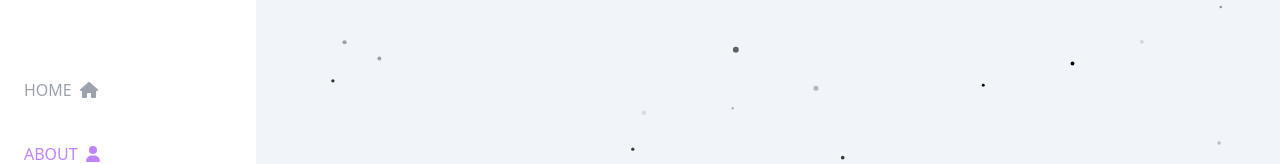
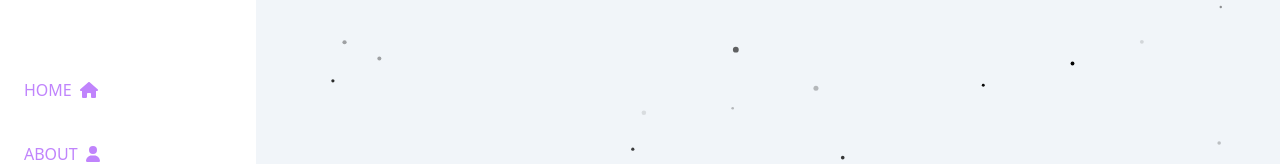
Before and after one commit to EAconcepts/Portfolio, a React (Vite) app: page /projects in a window 1280 px wide. Shown: the part 182-346 px from the top of the page. Built offline with nearby package versions, Linux system fonts and the light colour scheme.

Commit message:
update: fixed bug on sideMenu component

```diff
--- a/src/Components/SideMenu.jsx
+++ b/src/Components/SideMenu.jsx
@@ -22,7 +22,7 @@ const SideMenu = ({darkMode, setDarkMode}) => {
     const navList= (
         <nav className="h-full flex flex-col justify-center gap-6 ">
             <NavLink to="/"
-                className={({isActive, isPending})=>isActive ? " bg-purple-800 dark:bg-purple-950 px-6 py-2 text-white font-bold hover:text-white " :"" ? isPending :"px-6 py-2 dark:text-purple-300 text-gray-400 hover:text-purple-600"}
+                className={({isActive, isPending})=>isActive ? " bg-purple-800 dark:bg-purple-950 px-6 py-2 text-white font-bold hover:text-white " :"" ? isPending :"px-6 py-2 dark:text-purple-300 text-purple-400 hover:text-purple-600"}
             >
                 <div className='flex flex-row gap-2 items-center'>
                     <p className=''>HOME</p>
```
